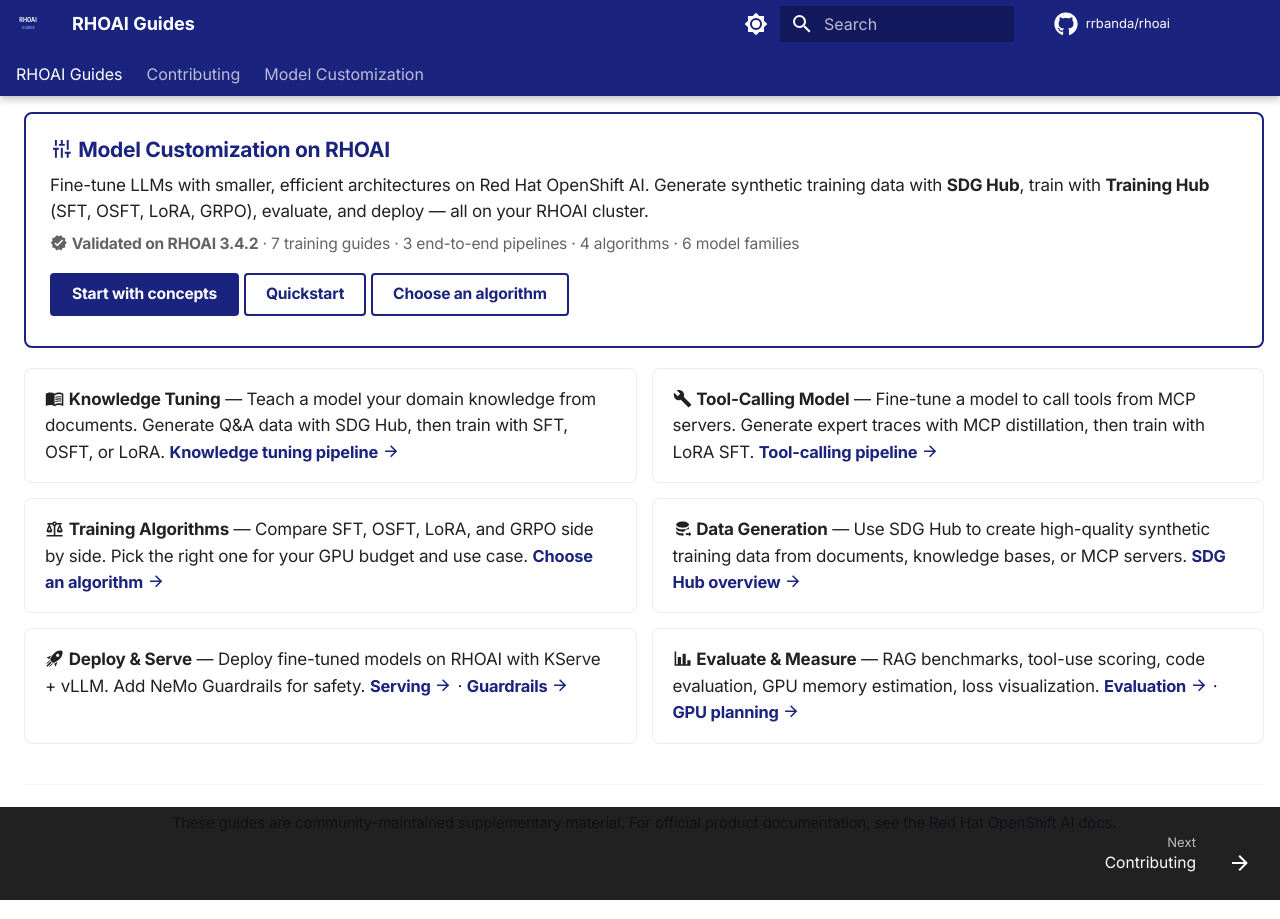
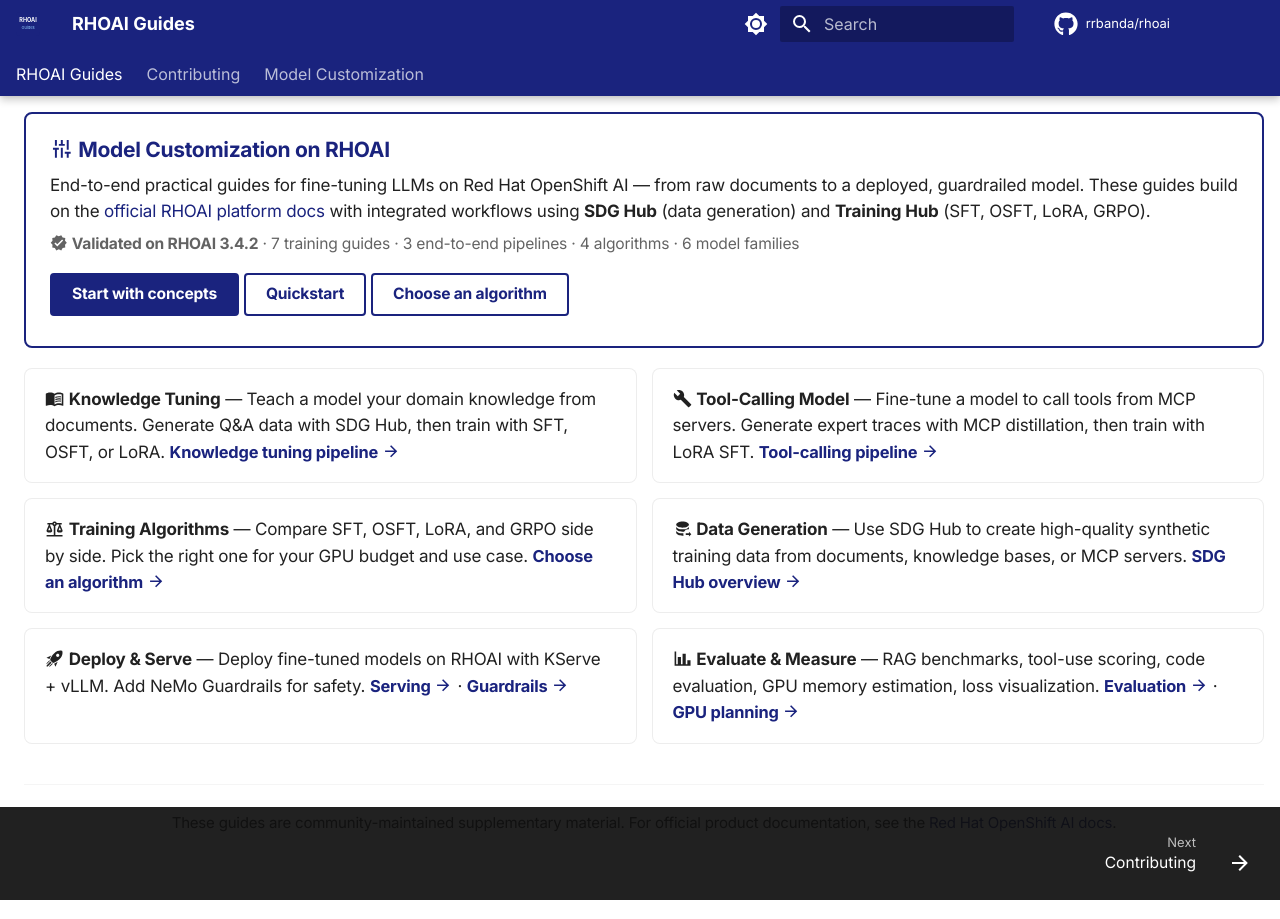
Before and after one commit to rrbanda/rhoai, an MkDocs documentation site: the page built from docs/index.md, in a window 1280 px wide. Built offline with MkDocs 1.6.1 and Material for MkDocs 9.7.7, drawn with Linux system fonts in a browser that asks for light colours; comment, search, counter and statistics services are not loaded.

Commit message:
add positioning note linking to official RHOAI docs
Landing page now explicitly positions these as practical end-to-end
guides that build on the official RHOAI platform documentation.

```diff
--- a/docs/index.md
+++ b/docs/index.md
@@ -9,7 +9,7 @@
 
 ### :material-tune-vertical: Model Customization on RHOAI
 
-Fine-tune LLMs with smaller, efficient architectures on Red Hat OpenShift AI. Generate synthetic training data with **SDG Hub**, train with **Training Hub** (SFT, OSFT, LoRA, GRPO), evaluate, and deploy — all on your RHOAI cluster.
+End-to-end practical guides for fine-tuning LLMs on Red Hat OpenShift AI — from raw documents to a deployed, guardrailed model. These guides build on the [official RHOAI platform docs](https://docs.redhat.com/en/documentation/red_hat_openshift_ai_self-managed/3.4) with integrated workflows using **SDG Hub** (data generation) and **Training Hub** (SFT, OSFT, LoRA, GRPO).
 
 <div class="featured-track-meta" markdown>
 
```
